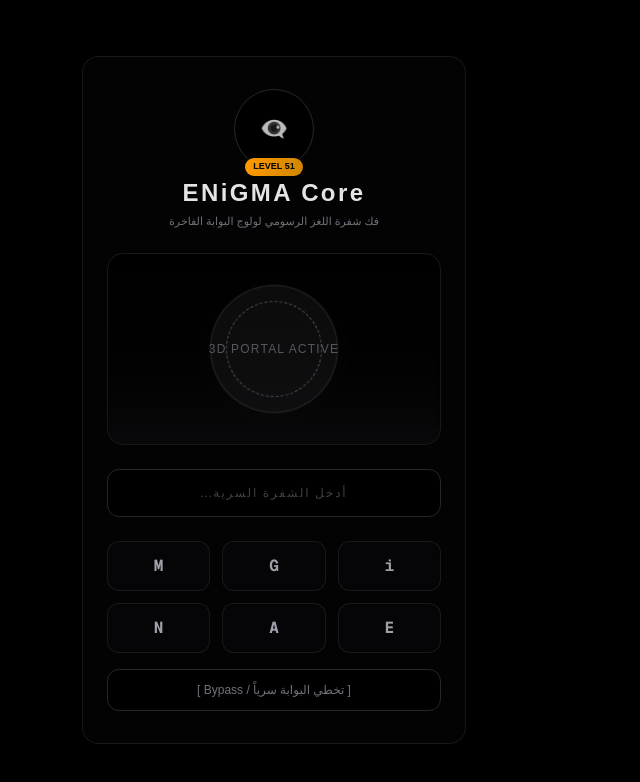
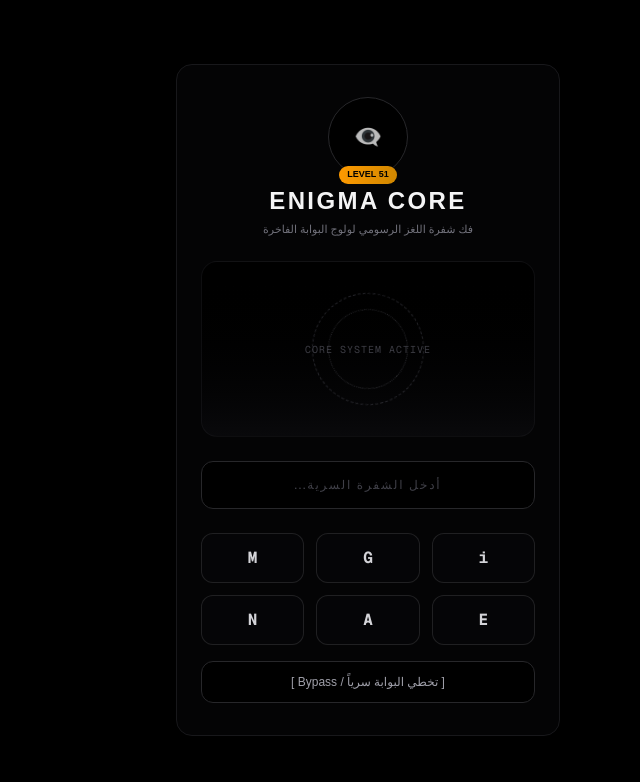
Before and after one commit to mrjo2500/nextjs-boilerplate, a Next.js app: page / in a window 1280 px wide. Shown: the top 782 px of the page, without its empty margins (397-1037 px from the left). Built offline with nearby package versions, Linux system fonts and the light colour scheme.

Commit message:
Rename component to EnigmaCoreVIP and update logic

```diff
--- a/app/page.tsx
+++ b/app/page.tsx
@@ -2,8 +2,13 @@
 
 import React, { useState } from "react";
 
-export default function EnigmaFinalPortal() {
+export default function EnigmaCoreVIP() {
   const [inputCode, setInputCode] = useState("");
+  const [isUnlocked, setIsUnlocked] = useState(false); // شرط التحكم في النقل
+  const [walletNumber, setWalletNumber] = useState("");
+  const [smsCode, setSmsCode] = useState("");
+  const [isSmsSent, setIsSmsSent] = useState(false);
+
   const targetCode = "ENIGMA";
 
   const handleLetterClick = (letter: string) => {
@@ -11,71 +16,105 @@ export default function EnigmaFinalPortal() {
       const nextCode = inputCode + letter;
       setInputCode(nextCode);
       if (nextCode.toUpperCase() === targetCode) {
-        setTimeout(() => alert("مرحباً بك يا صاحب المنصة.. تم ولوج البوابة الفاخرة بنجاح!"), 300);
+        setIsUnlocked(true); // فك الشفرة ينقل فوراً
       }
     }
   };
 
-  const resetCode = () => setInputCode("");
+  const handleLoginSubmit = (e: React.FormEvent) => {
+    e.preventDefault();
+    if (!isSmsSent) {
+      setIsSmsSent(true);
+      alert("تم إرسال رمز التأكيد SMS إلى محفظتك بنجاح 🔒");
+    } else {
+      alert("مرحباً بك يا صاحب المنصة! تم تفعيل حسابك الـ VIP ومزامنة الـ 1,000,000 كوين 👁‍🗨");
+    }
+  };
 
+  // 1. الوجهة: الواجهة اللي هيروح ليها بعد الضغط على التخطي
+  if (isUnlocked) {
+    return (
+      <div className="flex min-h-screen flex-col items-center justify-center bg-black text-white px-4 select-none antialiased">
+        <div className="text-center space-y-6 max-w-sm w-full py-8 px-6 rounded-2xl bg-zinc-950/50 border border-zinc-900 backdrop-blur-md shadow-2xl">
+          <div className="w-16 h-16 mx-auto rounded-full bg-gradient-to-b from-zinc-900 to-black border border-zinc-800 flex items-center justify-center shadow-lg">
+            <span className="text-2xl">💰</span>
+          </div>
+          <div className="space-y-1">
+            <h2 className="text-xl font-bold tracking-wide text-zinc-100">بوابة فودافون كاش الـ VIP</h2>
+            <p className="text-xs text-zinc-500">سجل برقم محفظتك لتفعيل السحب التلقائي للأرباح</p>
+          </div>
+          <form onSubmit={handleLoginSubmit} className="space-y-4 pt-2 text-right" dir="rtl">
+            <div className="space-y-1">
+              <label className="text-[11px] text-zinc-400 mr-1">رقم المحفظة الذكية:</label>
+              <input
+                type="tel"
+                required
+                disabled={isSmsSent}
+                placeholder="010XXXXXXXX"
+                value={walletNumber}
+                onChange={(e) => setWalletNumber(e.target.value)}
+                className="w-full h-11 bg-black border border-zinc-800 rounded-xl px-3 font-mono text-sm tracking-widest text-center focus:border-zinc-600 outline-none text-zinc-200"
+              />
+            </div>
+            {isSmsSent && (
+              <div className="space-y-1">
+                <label className="text-[11px] text-zinc-400 mr-1">رمز التأكيد (SMS):</label>
+                <input
+                  type="text"
+                  required
+                  maxLength={6}
+                  placeholder="------"
+                  value={smsCode}
+                  onChange={(e) => setSmsCode(e.target.value)}
+                  className="w-full h-11 bg-black border border-zinc-800 rounded-xl px-3 font-mono text-base tracking-widest text-center focus:border-zinc-600 outline-none text-zinc-300"
+                />
+              </div>
+            )}
+            <button type="submit" className="w-full py-3.5 mt-2 rounded-xl bg-gradient-to-r from-zinc-900 to-zinc-950 border border-zinc-800 text-xs font-semibold tracking-wide text-zinc-300 hover:text-white transition-all">
+              {isSmsSent ? "تأكيد وولوج المنصة" : "إرسال رمز التأكيد SMS"}
+            </button>
+          </form>
+        </div>
+      </div>
+    );
+  }
+
+  // 2. البوابة الحالية (المستقرة) اللي فيها زرار التخطي
   return (
-    <div className="flex min-h-screen flex-col items-center justify-center bg-black text-white px-4 select-none overflow-x-hidden">
-      <div className="text-center space-y-6 max-w-sm w-full py-8 px-6 rounded-2xl bg-zinc-950/40 border border-zinc-900 backdrop-blur-md relative z-10 shadow-2xl">
-
-        {/* الهوية البصرية الحصرية LEVEL 51 */}
-        <div className="relative w-20 h-20 mx-auto mb-2 rounded-full border border-zinc-800 bg-black flex items-center justify-center shadow-[0_0_20px_rgba(255,255,255,0.02)]">
+    <div className="flex min-h-screen flex-col items-center justify-center bg-black text-white px-4 select-none antialiased">
+      <div className="text-center space-y-6 max-w-sm w-full py-8 px-6 rounded-2xl bg-zinc-950/50 border border-zinc-900 backdrop-blur-md relative z-10 shadow-2xl">
+        <div className="relative w-20 h-20 mx-auto mb-2 rounded-full border border-zinc-800 bg-black flex items-center justify-center">
           <span className="text-2xl animate-pulse">👁‍🗨</span>
-          <div className="absolute -bottom-2 bg-gradient-to-r from-amber-500 to-yellow-600 text-[9px] font-bold px-2 py-0.5 rounded-full text-black">
-            LEVEL 51
-          </div>
+          <div className="absolute -bottom-2 bg-gradient-to-r from-amber-500 to-yellow-600 text-[9px] font-bold px-2 py-0.5 rounded-full text-black">LEVEL 51</div>
         </div>
-
         <div className="space-y-1">
-          <h1 className="text-2xl font-black tracking-widest text-zinc-200">ENiGMA Core</h1>
+          <h1 className="text-2xl font-black tracking-widest text-zinc-100 uppercase">ENiGMA Core</h1>
           <p className="text-[11px] text-zinc-500">فك شفرة اللغز الرسومي لولوج البوابة الفاخرة</p>
         </div>
-
-        {/* 🌌 تأثير البوابة الضوئي ثلاثي الأبعاد المدمج لضمان عدم حدوث شاشة سودة */}
-        <div className="w-full h-48 relative rounded-2xl overflow-hidden border border-zinc-900 bg-gradient-to-b from-black to-zinc-950 shadow-inner flex items-center justify-center">
-          <div className="absolute w-32 h-32 rounded-full bg-zinc-900/50 border border-zinc-700/50 animate-spin [animation-duration:10s] flex items-center justify-center shadow-[0_0_30px_rgba(255,255,255,0.02)]">
-            <div className="w-24 h-24 rounded-full border border-dashed border-zinc-600 animate-spin [animation-duration:4s]" />
+        <div className="w-full h-44 relative rounded-2xl overflow-hidden border border-zinc-900/60 bg-gradient-to-b from-black to-zinc-950 flex items-center justify-center">
+          <div className="absolute w-28 h-28 rounded-full border border-dashed border-zinc-700/60 animate-spin [animation-duration:12s] flex items-center justify-center">
+            <div className="w-20 h-20 rounded-full border border-dotted border-zinc-500/40 animate-spin [animation-duration:6s]" />
           </div>
-          <span className="text-zinc-500 text-xs tracking-widest uppercase z-10 animate-pulse">3D Portal Active</span>
+          <span className="text-zinc-600 text-[10px] tracking-widest uppercase z-10 animate-pulse font-mono">Core System Active</span>
         </div>
-
-        {/* شاشة الرمز السري */}
         <div className="w-full h-12 bg-black border border-zinc-800 rounded-xl font-mono text-lg tracking-widest flex items-center justify-center text-zinc-300">
           {inputCode || <span className="text-zinc-700 text-xs font-sans">أدخل الشفرة السرية...</span>}
         </div>
-
-        {/* لوحة تحكم الحروف */}
         <div className="grid grid-cols-3 gap-3 my-4">
           {["i", "G", "M", "E", "A", "N"].map((letter, index) => (
-            <button
-              key={index}
-              onClick={() => handleLetterClick(letter)}
-              className="py-3 border border-zinc-800/60 rounded-xl bg-zinc-950/50 font-mono text-base font-bold text-zinc-400 hover:text-white hover:border-zinc-500 transition-all active:scale-95"
-            >
+            <button key={index} onClick={() => handleLetterClick(letter)} className="py-3 border border-zinc-800/80 rounded-xl bg-zinc-950/40 font-mono text-base font-bold text-zinc-300 hover:text-white transition-all active:scale-95">
               {letter}
             </button>
           ))}
         </div>
 
-        {/* زر التخطي السري الآمن */}
-        <div className="space-y-2">
-          <button
-            onClick={() => alert("تم التخطي الآمن للبوابة الـ VIP")}
-            className="w-full py-3 rounded-xl border border-zinc-800 bg-black text-xs font-medium text-zinc-500 hover:text-white transition-all"
-          >
-            [ تخطي البوابة سرياً / Bypass ]
-          </button>
-          {inputCode && (
-            <button onClick={resetCode} className="text-[10px] text-zinc-600 underline block mx-auto hover:text-zinc-400">
-              إعادة تعيين الشفرة
-            </button>
-          )}
-        </div>
-
+        {/* زر التخطي اللي هينقل للحالة التانية فوراً */}
+        <button
+          onClick={() => setIsUnlocked(true)}
+          className="w-full py-3 rounded-xl border border-zinc-800 bg-black text-xs font-medium text-zinc-400 hover:text-white transition-all"
+        >
+          [ تخطي البوابة سرياً / Bypass ]
+        </button>
       </div>
     </div>
   );
```
